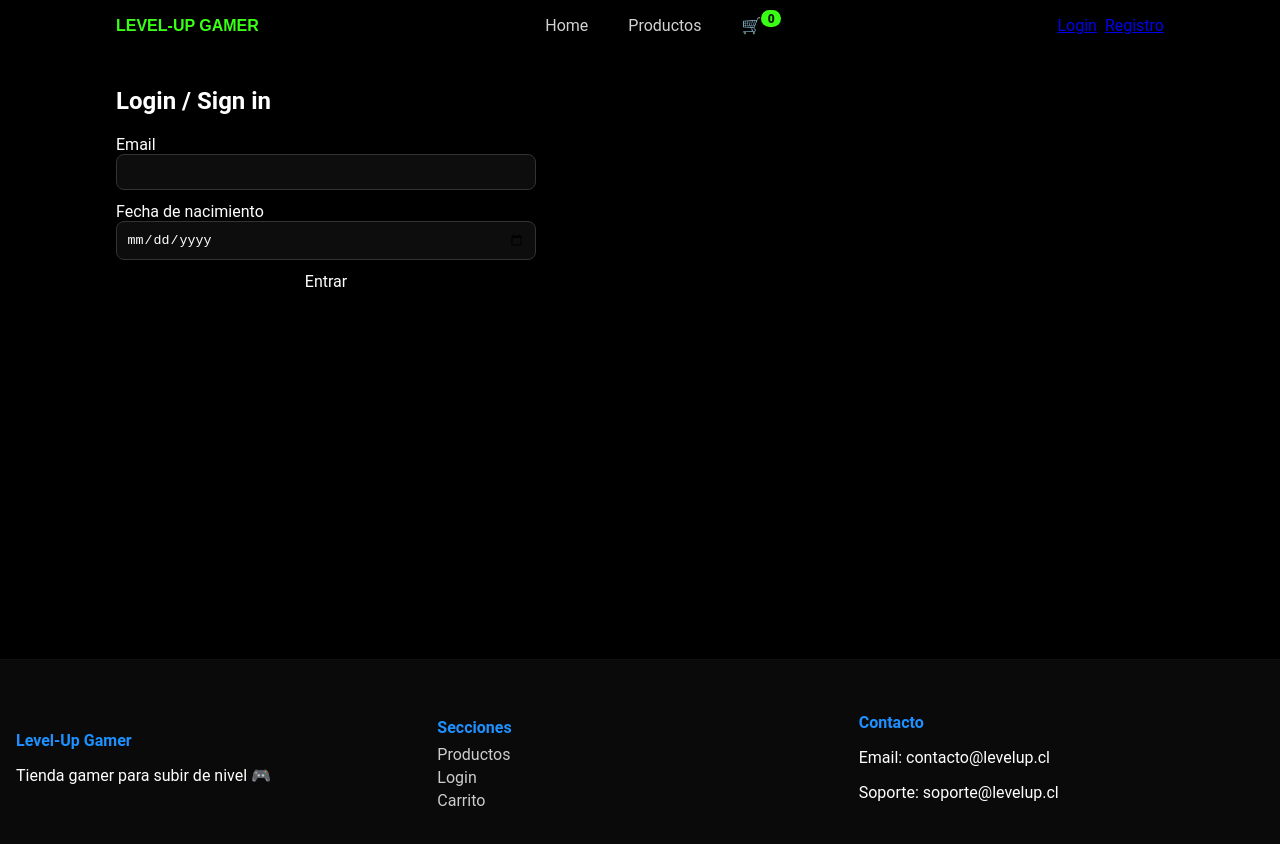
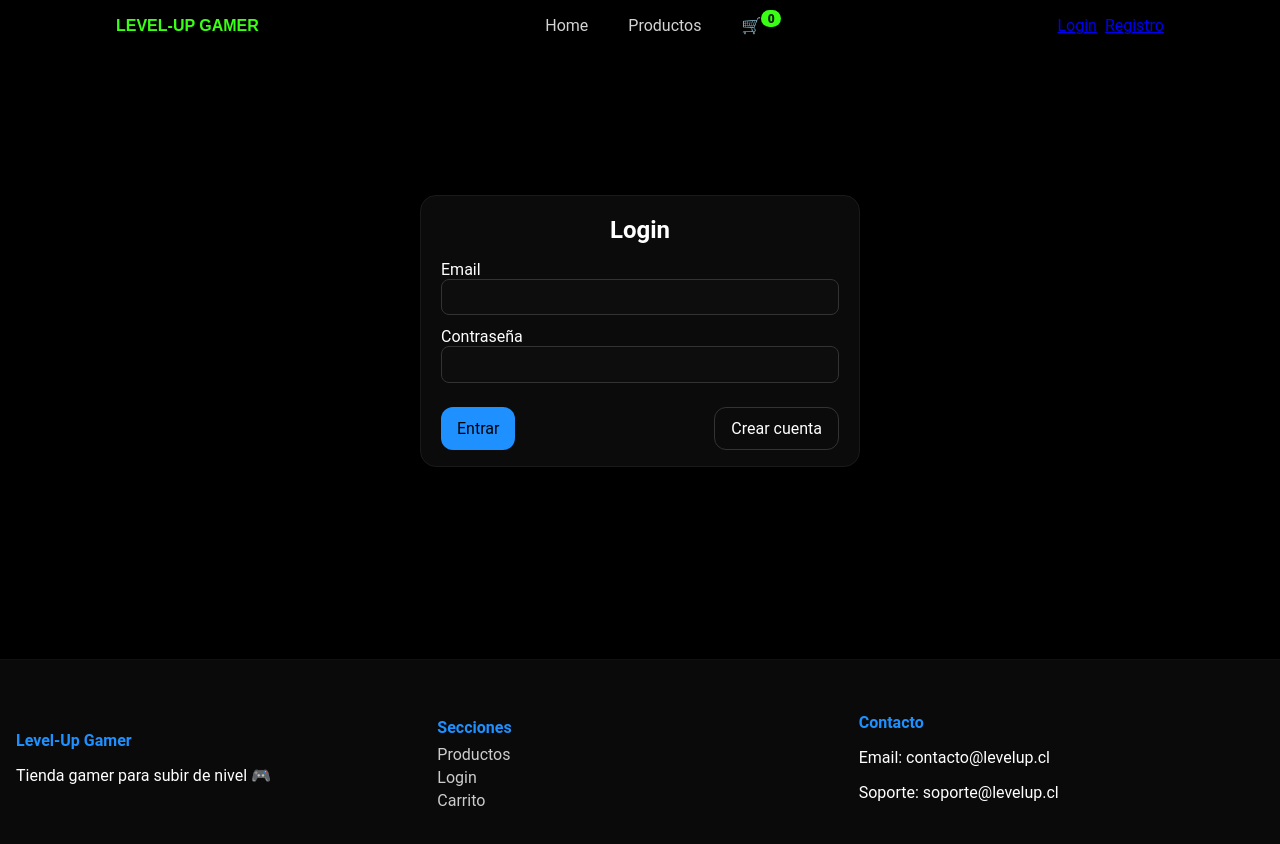
Before and after one commit to duoc-fullstack2-9v/team_6, a React (Vite) app in the folder levelup-gamer/: page /login in a window 1280 px wide. Shown: the top 844 px of the page. Built offline with nearby package versions, Linux system fonts and the light colour scheme.

Commit message:
change: arreglos al login

```diff
--- a/levelup-gamer/src/pages/Login.jsx
+++ b/levelup-gamer/src/pages/Login.jsx
@@ -1,43 +1,70 @@
 // src/pages/Login.jsx
 import { useState } from "react";
+import { useAuth } from "../context/auth.jsx";
 
 export default function Login() {
+  const { login } = useAuth();
+
   const [email, setEmail] = useState("");
-  const [birth, setBirth] = useState("");
+  const [pass, setPass] = useState("");
+  const [err, setErr] = useState("");
 
-  const handleLogin = (e) => {
+  const onSubmit = (e) => {
     e.preventDefault();
-    const isDuoc = /@duoc\.(cl|edu\.cl)$/i.test(email);
-    const age = birth
-      ? Math.floor((Date.now() - new Date(birth).getTime()) / (365.25 * 24 * 60 * 60 * 1000))
-      : 0;
+    setErr("");
 
-    if (age < 18) {
-      alert("Debes ser mayor de 18 años.");
-      return;
+
+    const users = JSON.parse(localStorage.getItem("users") || "[]");
+
+    const usuario = users.find(
+      (u) => u.email.toLowerCase() === email.toLowerCase()
+    );
+
+    if (!usuario) {
+      return setErr("El usuario no existe. Regístrate primero.");
     }
 
+    if (usuario.pass !== pass) {
+      return setErr("Contraseña incorrecta.");
+    }
 
-    //sessionstorage no gatilla componentes, se usa contexto en su lugar (justcontext)
-    const profile = { email, duoc20: isDuoc, createdAt: Date.now() };
-    sessionStorage.setItem("session", JSON.stringify(profile));
-    alert(`Sesión iniciada. ${isDuoc ? "Descuento DUOC 20% aplicado." : ""}`);
+    // login exitoso
+    login(usuario);
+    alert(`Bienvenido ${usuario.nombre}. ${usuario.duoc20 ? "DUOC 20% activo." : ""}`);
   };
 
   return (
-    <section className="container">
-      <h1>Login / Sign in</h1>
-      <form onSubmit={handleLogin} className="stack">
-        <label>
-          Email
-          <input type="email" required value={email} onChange={(e) => setEmail(e.target.value)} />
-        </label>
-        <label>
-          Fecha de nacimiento
-          <input type="date" required value={birth} onChange={(e) => setBirth(e.target.value)} />
-        </label>
-        <button type="submit">Entrar</button>
-      </form>
+    <section className="auth-wrap">
+      <div className="auth-card">
+        <h1 className="auth-title">Login</h1>
+
+        <form onSubmit={onSubmit} className="stack">
+          <label>Email
+            <input
+              type="email"
+              required
+              value={email}
+              onChange={(e) => setEmail(e.target.value)}
+            />
+          </label>
+
+          <label>Contraseña
+            <input
+              type="password"
+              required
+              value={pass}
+              onChange={(e) => setPass(e.target.value)}
+            />
+          </label>
+
+          {err && <p style={{ color: "#ff7b7b" }}>⚠️ {err}</p>}
+
+          <div className="auth-actions">
+            <button type="submit" className="btn">Entrar</button>
+            <a className="btn-outline" href="/register">Crear cuenta</a>
+          </div>
+        </form>
+      </div>
     </section>
   );
 }
```
